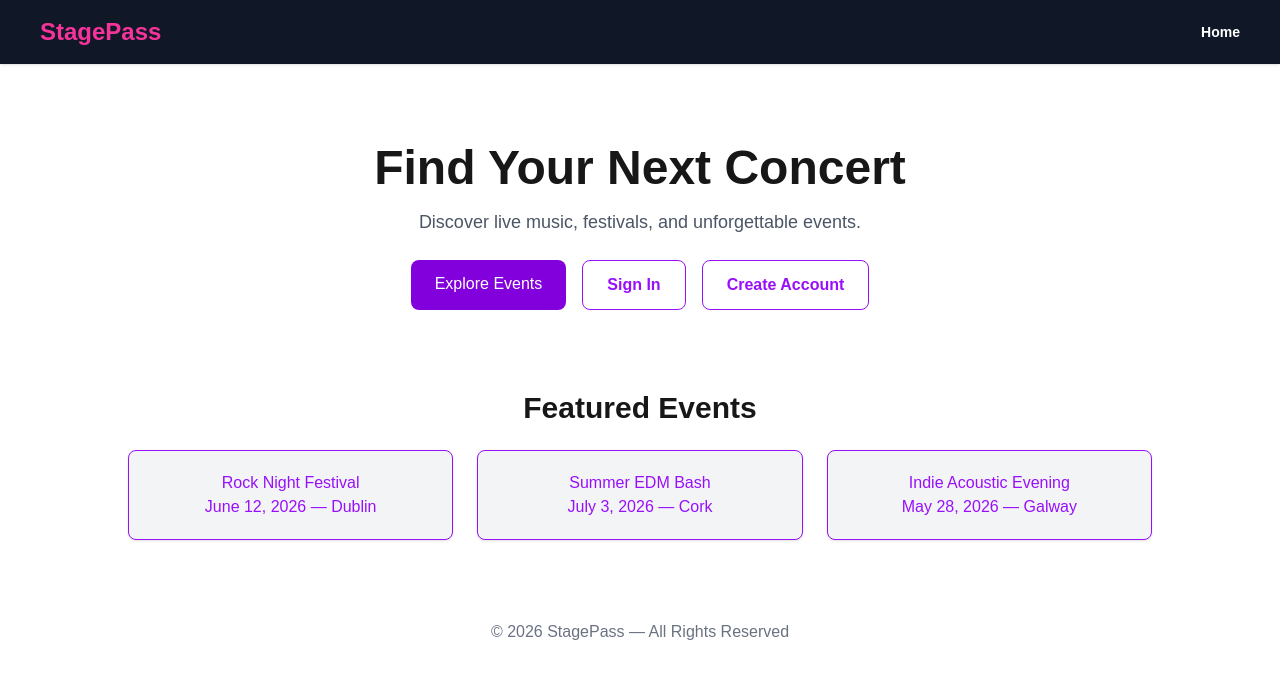
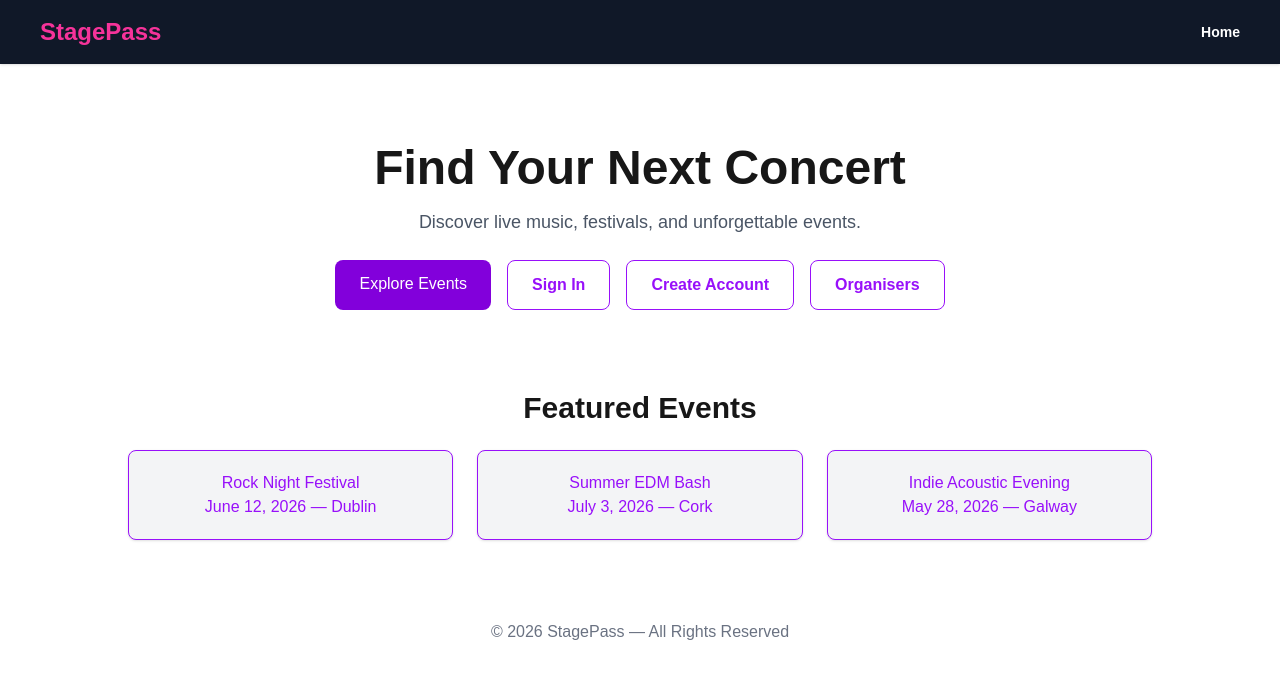
Before and after one commit to suzybabe/stage-pass, a Next.js app: page / in a window 1280 px wide. Shown: the top 678 px of the page. Built offline with nearby package versions, Linux system fonts and the light colour scheme.

Commit message:
added organisers tab to home nav

```diff
--- a/app/page.js
+++ b/app/page.js
@@ -8,6 +8,7 @@ export default function Home() {
     <>
     <DynamicNavBar />
     <main className="home-container">
+
 
       {/* welcome message and button to direct you to events without using nav */ }
       <section className="hero">
@@ -28,6 +29,11 @@ export default function Home() {
           <Link href="/signin_page" className="secondary-button">
             Create Account
           </Link>
+
+          <Link href="/organiser_dashboard" className="secondary-button">
+            Organisers
+          </Link>
+
         </div>
       </section>
 
```
